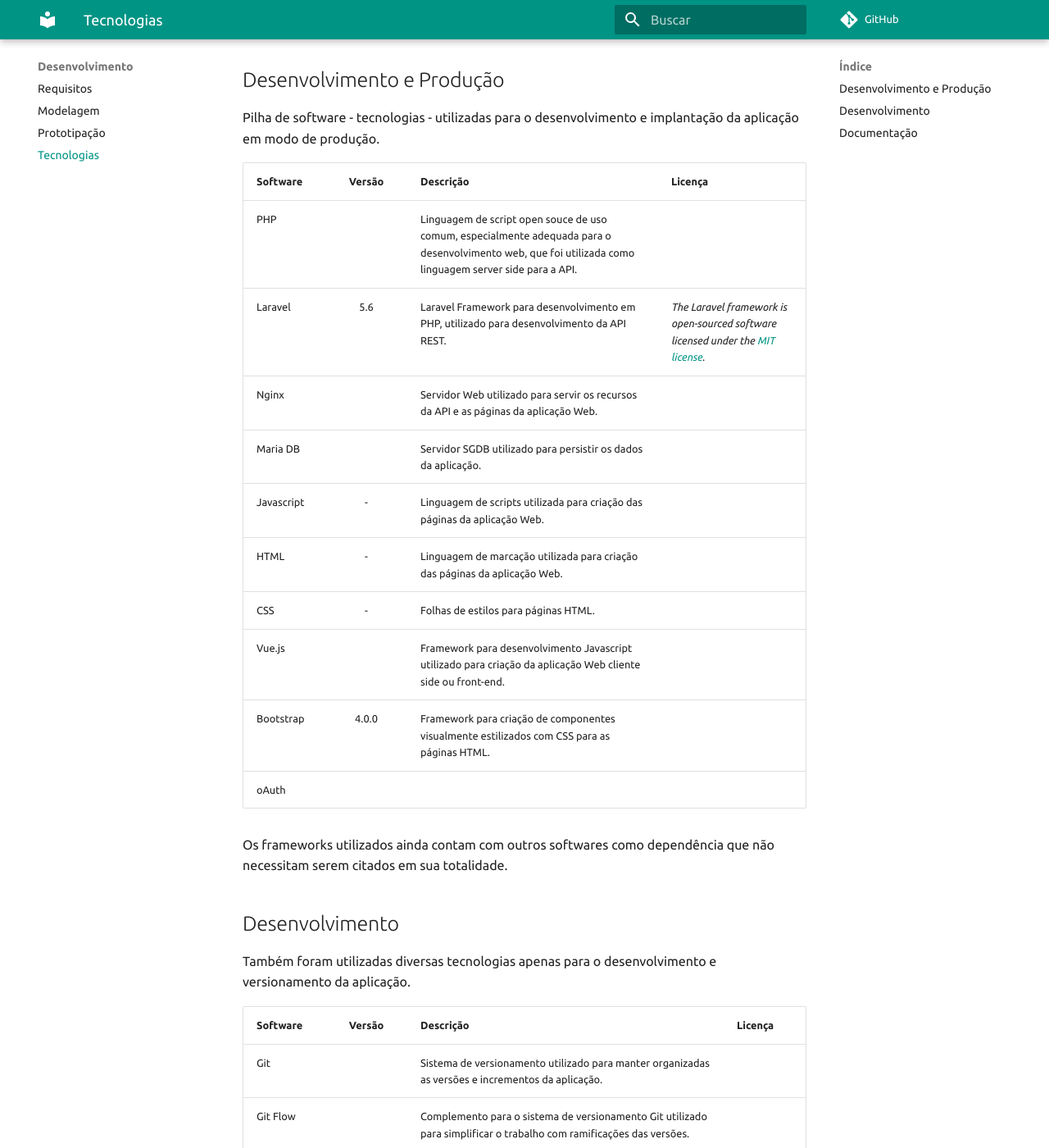
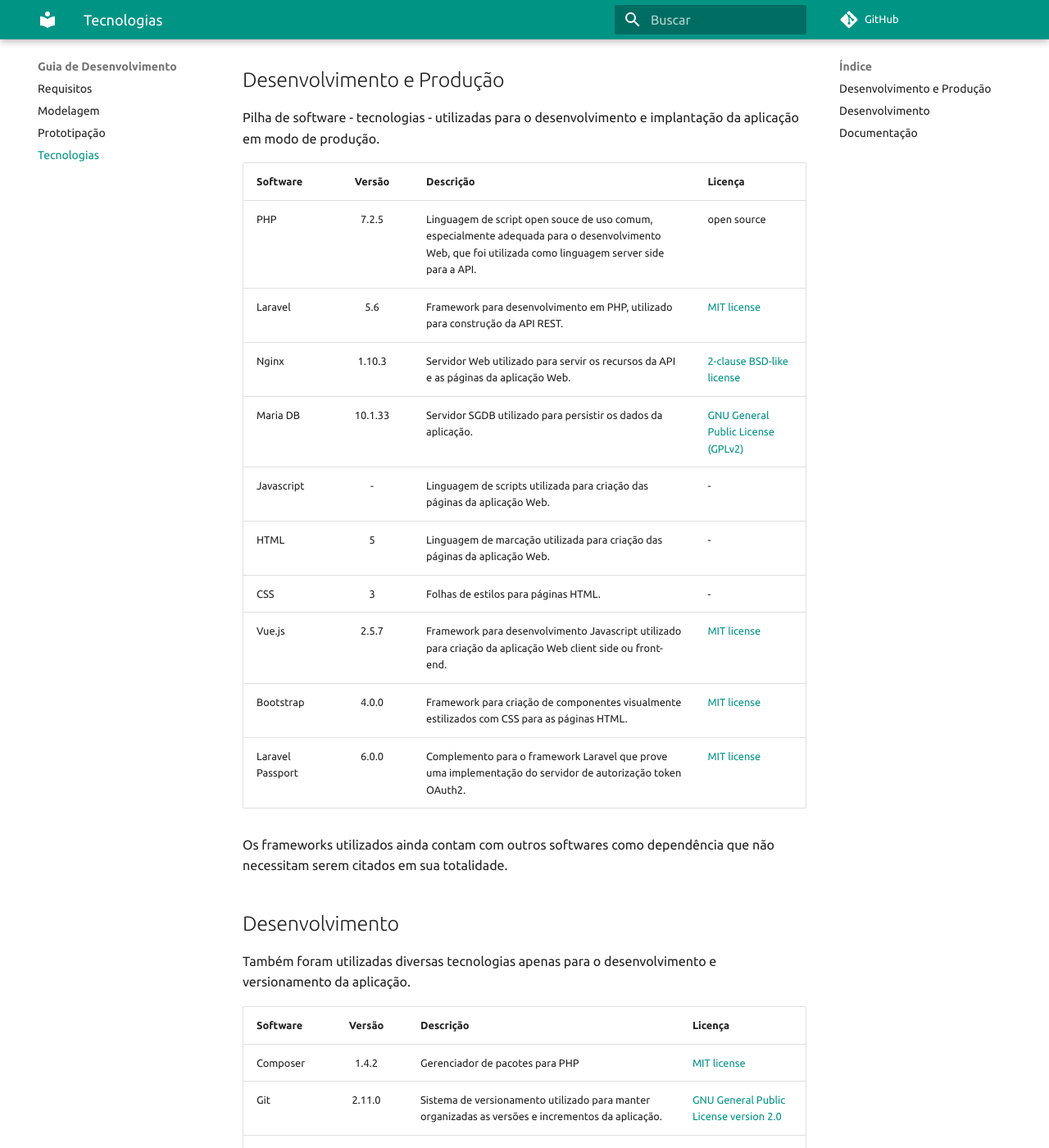
Before and after one commit to getuliovinicius/trabalho.graduacao, an MkDocs documentation site: the page built from docs/mds/guia-desenvolvimento/4-tecnologias.md, in a window 1280 px wide and 1400 px high, scrolled down 213 px. Shown: the whole window at 82% size. Built offline with MkDocs 1.6.1 and Material for MkDocs 9.7.7, drawn with Linux system fonts in a browser that asks for light colours; comment, search, counter and statistics services are not loaded; old or Windows-style settings are respelled for this version of MkDocs; some of the changed text lies outside the part shown.

Commit message:
documentação

```diff
--- a/docs/mds/guia-desenvolvimento/4-tecnologias.md
+++ b/docs/mds/guia-desenvolvimento/4-tecnologias.md
@@ -10,16 +10,16 @@ Pilha de software - tecnologias - utilizadas para o desenvolvimento e implantaç
 
 | Software | Versão | Descrição | Licença |
 |:----- |:-----:|:----- |:----- |
-| PHP | | Linguagem de script open souce de uso comum, especialmente adequada para o desenvolvimento web, que foi utilizada como linguagem server side para a API. | |
-| Laravel | 5.6 | Laravel Framework para desenvolvimento em PHP, utilizado para desenvolvimento da API REST. | _The Laravel framework is open-sourced software licensed under the [MIT license](https://opensource.org/licenses/MIT)_. | |
-| Nginx | | Servidor Web utilizado para servir os recursos da API e as páginas da aplicação Web. | |
-| Maria DB | | Servidor SGDB utilizado para persistir os dados da aplicação. |
-| Javascript | - | Linguagem de scripts utilizada para criação das páginas da aplicação Web. | |
-| HTML | - | Linguagem de marcação utilizada para criação das páginas da aplicação Web. | |
-| CSS  | - | Folhas de estilos para páginas HTML. | |
-| Vue.js | | Framework para desenvolvimento Javascript utilizado para criação da aplicação Web cliente side ou front-end. | |
-| Bootstrap | 4.0.0 | Framework para criação de componentes visualmente estilizados com CSS para as páginas HTML. | |
-| oAuth | | | |
+| PHP | 7.2.5 | Linguagem de script open souce de uso comum, especialmente adequada para o desenvolvimento Web, que foi utilizada como linguagem server side para a API. | open source |
+| Laravel | 5.6 | Framework para desenvolvimento em PHP, utilizado para construção da API REST. | [MIT license](https://opensource.org/licenses/MIT) |
+| Nginx | 1.10.3 | Servidor Web utilizado para servir os recursos da API e as páginas da aplicação Web. | [2-clause BSD-like license](http://nginx.org/LICENSE) |
+| Maria DB | 10.1.33 | Servidor SGDB utilizado para persistir os dados da aplicação. | [GNU General Public License (GPLv2)](https://github.com/MariaDB/server#license) |
+| Javascript | - | Linguagem de scripts utilizada para criação das páginas da aplicação Web. | - |
+| HTML | 5 | Linguagem de marcação utilizada para criação das páginas da aplicação Web. | - |
+| CSS  | 3 | Folhas de estilos para páginas HTML. | - |
+| Vue.js | 2.5.7 | Framework para desenvolvimento Javascript utilizado para criação da aplicação Web client side ou front-end. | [MIT license](https://opensource.org/licenses/MIT) |
+| Bootstrap | 4.0.0 | Framework para criação de componentes visualmente estilizados com CSS para as páginas HTML. | [MIT license](https://github.com/twbs/bootstrap/blob/master/LICENSE) |
+| Laravel Passport | 6.0.0 | Complemento para o framework Laravel que prove uma implementação do servidor de autorização token OAuth2. | [MIT license](https://opensource.org/licenses/MIT) |
 
 Os frameworks utilizados ainda contam com outros softwares como dependência que não necessitam serem citados em sua totalidade.
 
@@ -30,20 +30,27 @@ Também foram utilizadas diversas tecnologias apenas para o desenvolvimento e ve
 
 | Software | Versão | Descrição | Licença |
 |:----- |:-----:|:----- |:----- |
-| Git | | Sistema de versionamento utilizado para manter organizadas as versões e incrementos da aplicação. | |
-| Git Flow | | Complemento para o sistema de versionamento Git utilizado para simplificar o trabalho com ramificações das versões. | |
-| VSCode | | Editor de código. | |
-| Node.js | | Plataforma para desenvolvimento de aplicações utilizando Javascript. | |
-| Insomnia | | Cliente para testes de APIs REST. | |
+| Composer | 1.4.2 | Gerenciador de pacotes para PHP | [MIT license](https://github.com/composer/composer/blob/master/LICENSE) |
+| Git | 2.11.0 | Sistema de versionamento utilizado para manter organizadas as versões e incrementos da aplicação. | [GNU General Public License version 2.0](http://opensource.org/licenses/GPL-2.0) |
+| Git Flow | 1.10.2 | Complemento para o sistema de versionamento Git utilizado para simplificar o trabalho com ramificações das versões. | [BSD](https://github.com/nvie/gitflow/blob/develop/LICENSE) |
+| VSCode | 1.23.1 | Editor de código. | [MIT license](https://github.com/Microsoft/vscode/blob/master/LICENSE.txt). |
+| Node.js | 8.11.1 | Plataforma para desenvolvimento de aplicações utilizando Javascript. | [Licence](https://github.com/nodejs/node/blob/master/LICENSE) |
+| Insomnia | 5.16.2 | Cliente para testes de APIs REST. | [MIT](https://github.com/getinsomnia/insomnia/blob/develop/LICENSE) |
+
+Além das tecnologias citadas acima, o desenvolvimento deste aplicativo utilizou o serviço de repositórios do [GitHub](https://github.com).
 
 Documentação
 ------------
 
-E por fim as tecnologias utilizadas para produzir a documentação da aplicação.
+E por fim, as tecnologias utilizadas para produzir a documentação da aplicação.
 
 | Software | Versão | Descrição | Licença |
 |:----- |:-----:|:----- |:----- |
-| Python | | Linguagem de programação sob a qual as ferramentas de conversão de Markdown para HTML foi escrita. | |
-| MkDocs | | Ferramenta geradora de sites estáticos a partir de texto estruturado em Markdown escrito em linguagem Python. | |
-| PyMarkdown | | Parser para conversão de Markdown para HTML escrito em Python. | |
-| Draw.io | | Ferramenta para criação de diagramas. | |
+| Python | 2.7.13 | Linguagem de programação sob a qual as ferramentas de conversão de Markdown para HTML foi escrita. | [PSF LICENSE AGREEMENT FOR PYTHON 2.7.15](https://docs.python.org/2.7/license.html).|
+| MkDocs | 0.17.2 | Ferramenta geradora de sites estáticos a partir de texto estruturado em Markdown escrito em linguagem Python. | [MkDocs License (BSD)](http://www.mkdocs.org/about/license/) |
+| MkDocs Material | 2.6.6 | Extensão de tema visual para o MkDocs | [MIT license](https://squidfunk.github.io/mkdocs-material/license/) |
+| Draw.io | 8.6.3 | Ferramenta para criação de diagramas. | [Apache v2](https://github.com/jgraph/drawio) |
+
+Os softwares utilizados ainda contam com outros softwares como dependência que não necessitam serem citados em sua totalidade.
+
+Além das tecnologias citadas acima, foi utilizado o serviço [GitHub Pages](https://pages.github.com/) para hospedar essa e as demais páginas da documentação.
--- a/docs/mkdocs.yml
+++ b/docs/mkdocs.yml
@@ -62,15 +62,14 @@ docs_dir: 'mds'
 pages:
     - Início: 'index.md'
     - Licença: 'licence.md'
-    - Desenvolvimento:
+    - Guia de Desenvolvimento:
         - Requisitos: 'guia-desenvolvimento/1-requisitos.md'
         - Modelagem: 'guia-desenvolvimento/2-modelagem.md'
         - Prototipação: 'guia-desenvolvimento/3-prototipacao.md'
         - Tecnologias: 'guia-desenvolvimento/4-tecnologias.md'
     - Guia do usuário:
-        - Introdução: 'guia-usuario/1-introducao.md'
-        - Requisitos: 'guia-usuario/2-requisitos.md'
-        - Instalação: 'guia-usuario/3-instalacao.md'
+        - Desenvolvedor: 'guia-usuario/1-desenvolvedor.md'
+        - Usuário do Serviço: 'guia-usuario/2-usuario-servico.md'
 
 # Extra
 extra:
```
Also changed, not shown: docs/mds/guia-desenvolvimento/1-requisitos.md (+30 -29 lines), docs/mds/guia-desenvolvimento/2-modelagem.md (+8 -0 lines), docs/mds/guia-usuario/1-desenvolvedor.md (added, +14 -0 lines), docs/mds/guia-usuario/1-introducao.md (deleted, +0 -2 lines), docs/mds/guia-usuario/2-requisitos.md (deleted, +0 -2 lines), docs/mds/guia-usuario/2-usuario-servico.md (added, +18 -0 lines), docs/mds/guia-usuario/3-instalacao.md (deleted, +0 -2 lines), README.md.
